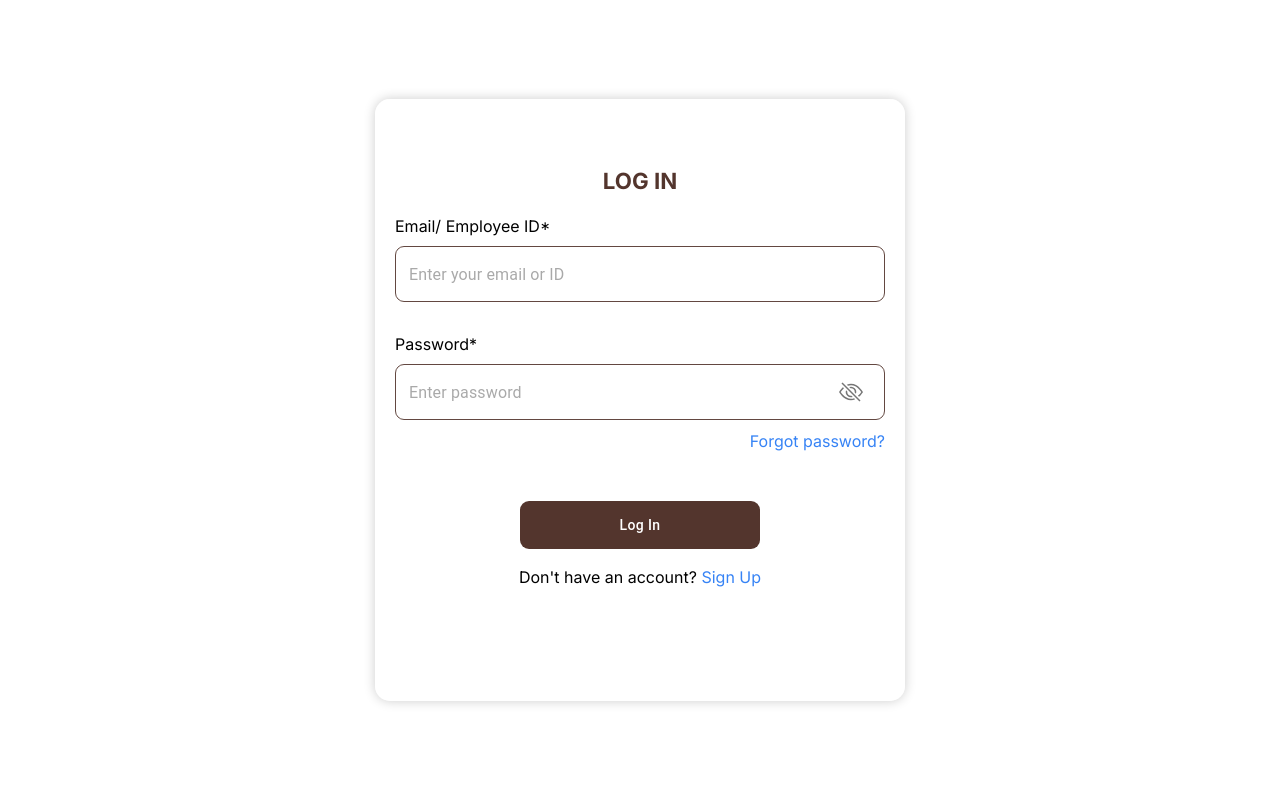
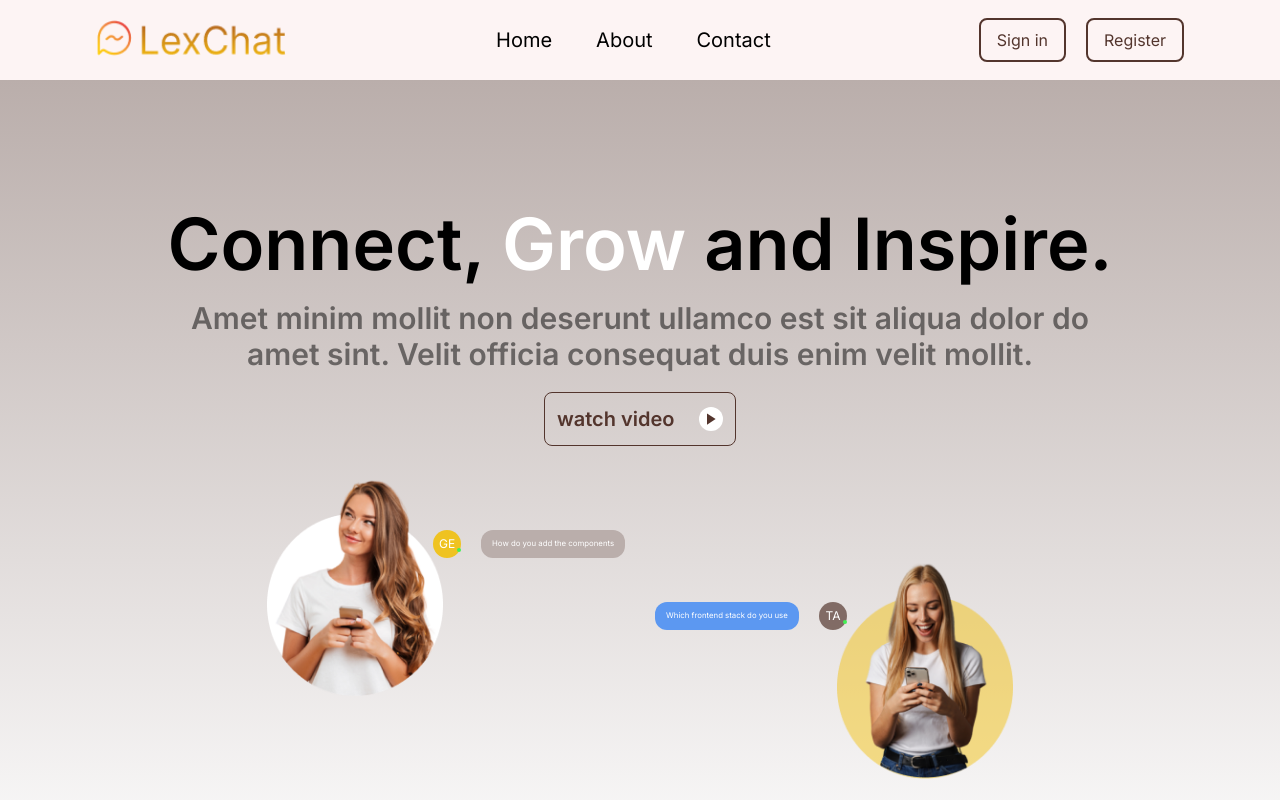
Before and after one commit to AmaliTech-Training-Academy/LetXChat, a React (Vite) app: page / in a window 1280 px wide. Shown: the top 800 px of the page. Built offline with nearby package versions, Linux system fonts and the light colour scheme.

Commit message:
Enhancement: Add route components

```diff
--- a/src/App.jsx
+++ b/src/App.jsx
@@ -1,17 +1,9 @@
-import { createTheme } from "@mui/material";
-import Login from "./components/login/Login";
-import SignUp from "./components/signup/SignUp";
-import RegModal from "./components/regModal/RegModal";
-
-import Home from "./pages/Home";
+import Router from "./routes/Router";
 
 function App() {
   return (
     <div className="App">
-      {/* <RegModal /> */}
-      {/* <SignUp /> */}
-      {/*  <Home /> */}
-      <Login />
+      <Router />
     </div>
   );
 }
--- a/src/components/Landing-Page/Navbar.jsx
+++ b/src/components/Landing-Page/Navbar.jsx
@@ -1,5 +1,6 @@
 import React from 'react'
 import logo from '../../assets/logo.png'
+import { Link } from 'react-router-dom'
 
 function Navbar() {
   return (
@@ -9,13 +10,13 @@ function Navbar() {
             <img src={logo} alt="LOGO" className='w-full h-full object-cover'/>
           </div>
           <ul className='flex gap-11'>
-              <li className='text-xl cursor-pointer relative hover:text-[#53352D] after:absolute after:h-[2px] after:w-full after:bottom-0 after:inset-x-0 after:bg-[#53352D] after:scale-x-0 after:content-[""] hover:after:scale-x-100 after:origin-bottom-left after:transition-all'>Home</li>
-              <li className='text-xl cursor-pointer relative hover:text-[#53352D] after:absolute after:h-[2px] after:w-full after:bottom-0 after:inset-x-0 after:bg-[#53352D] after:scale-x-0 after:content-[""] hover:after:scale-x-100 after:origin-bottom-left after:transition-all'>About</li>
-              <li className='text-xl cursor-pointer relative hover:text-[#53352D] after:absolute after:h-[2px] after:w-full after:bottom-0 after:inset-x-0 after:bg-[#53352D] after:scale-x-0 after:content-[""] hover:after:scale-x-100 after:origin-bottom-left after:transition-all'>Contact</li>
+              <Link to='/' className='text-xl cursor-pointer relative hover:text-[#53352D] after:absolute after:h-[2px] after:w-full after:bottom-0 after:inset-x-0 after:bg-[#53352D] after:scale-x-0 after:content-[""] hover:after:scale-x-100 after:origin-bottom-left after:transition-all'>Home</Link>
+              <Link to='/about' className='text-xl cursor-pointer relative hover:text-[#53352D] after:absolute after:h-[2px] after:w-full after:bottom-0 after:inset-x-0 after:bg-[#53352D] after:scale-x-0 after:content-[""] hover:after:scale-x-100 after:origin-bottom-left after:transition-all'>About</Link>
+              <Link to='/contact' className='text-xl cursor-pointer relative hover:text-[#53352D] after:absolute after:h-[2px] after:w-full after:bottom-0 after:inset-x-0 after:bg-[#53352D] after:scale-x-0 after:content-[""] hover:after:scale-x-100 after:origin-bottom-left after:transition-all'>Contact</Link>
           </ul>
           <div className='flex gap-5'>
-              <button className='border-2 border-[#53352D] py-2 px-4 rounded-lg text-[#53352D] hover:text-white hover:bg-[#53352D]'>Sign in</button>
-              <button className='py-2 px-4 border-2 border-[#53352D] rounded-lg text-[#53352D] hover:text-white hover:bg-[#53352D]'>Register</button>
+              <Link to='/sign-in' className='border-2 border-[#53352D] py-2 px-4 rounded-lg text-[#53352D] hover:text-white hover:bg-[#53352D]'>Sign in</Link>
+              <Link to='/sign-up' className='py-2 px-4 border-2 border-[#53352D] rounded-lg text-[#53352D] hover:text-white hover:bg-[#53352D]'>Register</Link>
           </div>
       </nav>
     </div>
--- /dev/null
+++ b/src/components/about/About.jsx
@@ -0,0 +1,9 @@
+import React from 'react'
+
+function About() {
+  return (
+    <div>About</div>
+  )
+}
+
+export default About
--- /dev/null
+++ b/src/components/contact/Contact.jsx
@@ -0,0 +1,9 @@
+import React from 'react'
+
+function Contact() {
+  return (
+    <div>Contact</div>
+  )
+}
+
+export default Contact
--- a/src/routes/Router.jsx
+++ b/src/routes/Router.jsx
@@ -1,11 +1,16 @@
 import React from 'react'
 import { Route, Routes } from 'react-router'
 import Home from '../pages/Home'
-
+import SignUp from '../components/signup/SignUp'
+import Login from '../components/login/Login'
+import About from '../components/about/About'
+import Contact from '../components/contact/Contact'
 function Router() {
   return (
     <Routes>
-        <Route path='/' element={<Home />}/>
+        <Route path='/'>
+          <Route index element={<Home />} />
+        </Route>
         <Route path='/sign-up' element={<SignUp />}/>
         <Route path='/sign-in' element={<Login />}/>
         <Route path='/about' element={<About />}/>
```
